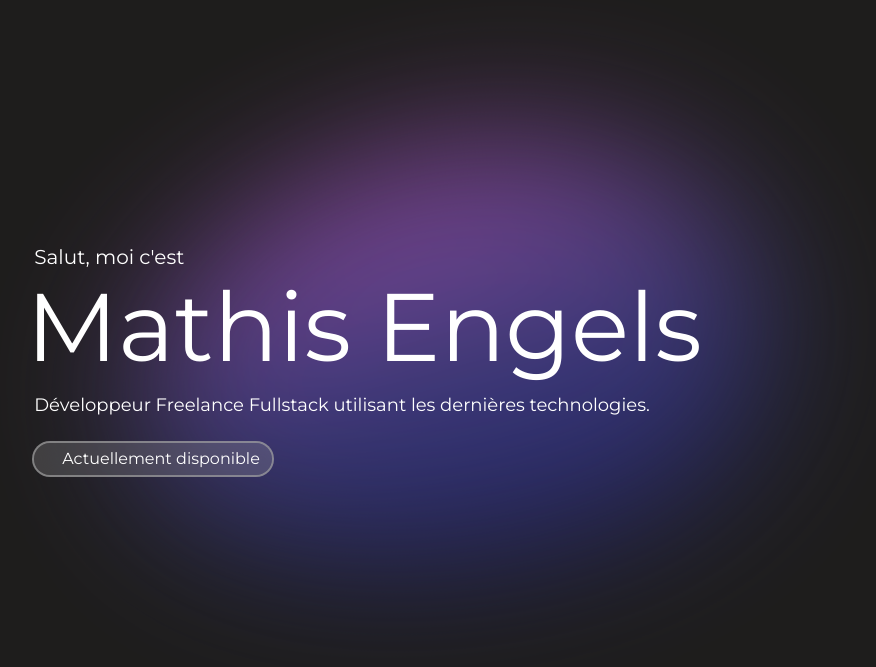
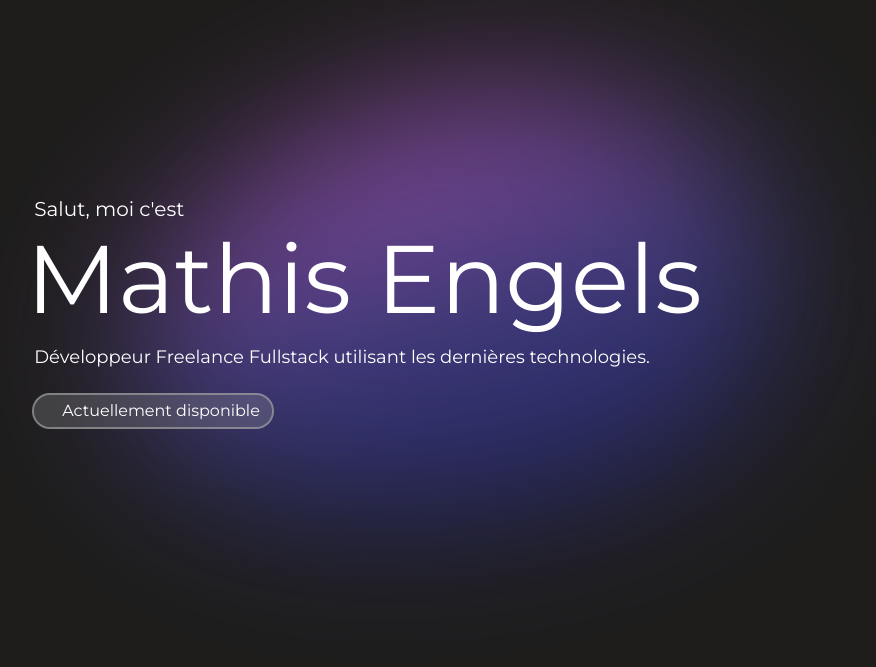
Before and after one commit to MathisEngels/mathisengels.fr, an Astro site: page / in a window 1280 px wide. Shown: the part 89-756 px from the top of the page, without its empty margins (272-1148 px from the left). Built offline with nearby package versions, Linux system fonts and the light colour scheme; Astro itself is replaced by a stand-in of ours.

Commit message:
fix: the main section margin top, to account for the header

```diff
--- a/src/layouts/Layout.astro
+++ b/src/layouts/Layout.astro
@@ -40,7 +40,8 @@ const { title } = Astro.props
     body {
         @apply bg-primary min-h-screen;
     }
+
     main {
-        @apply mx-4;
+        @apply md:-mt-12;
     }
 </style>
```
